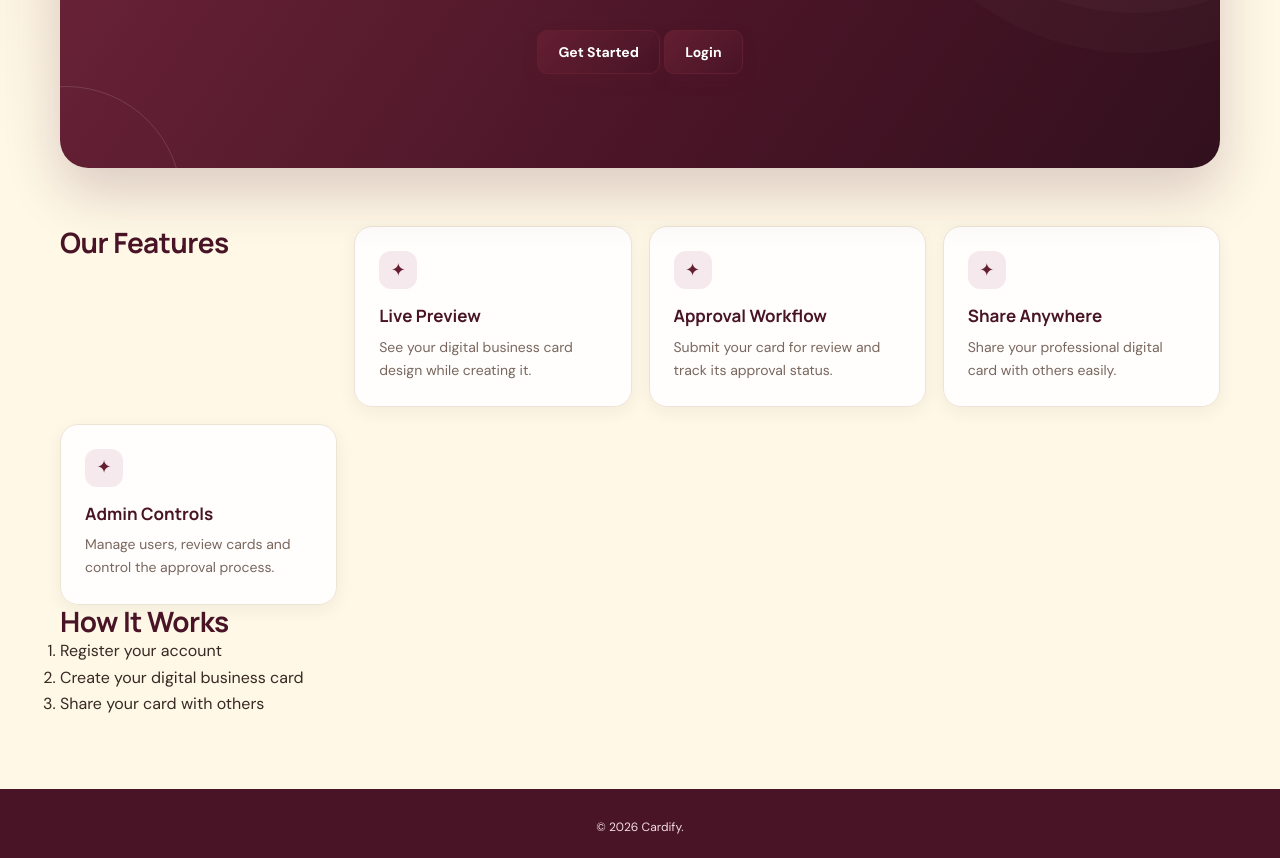
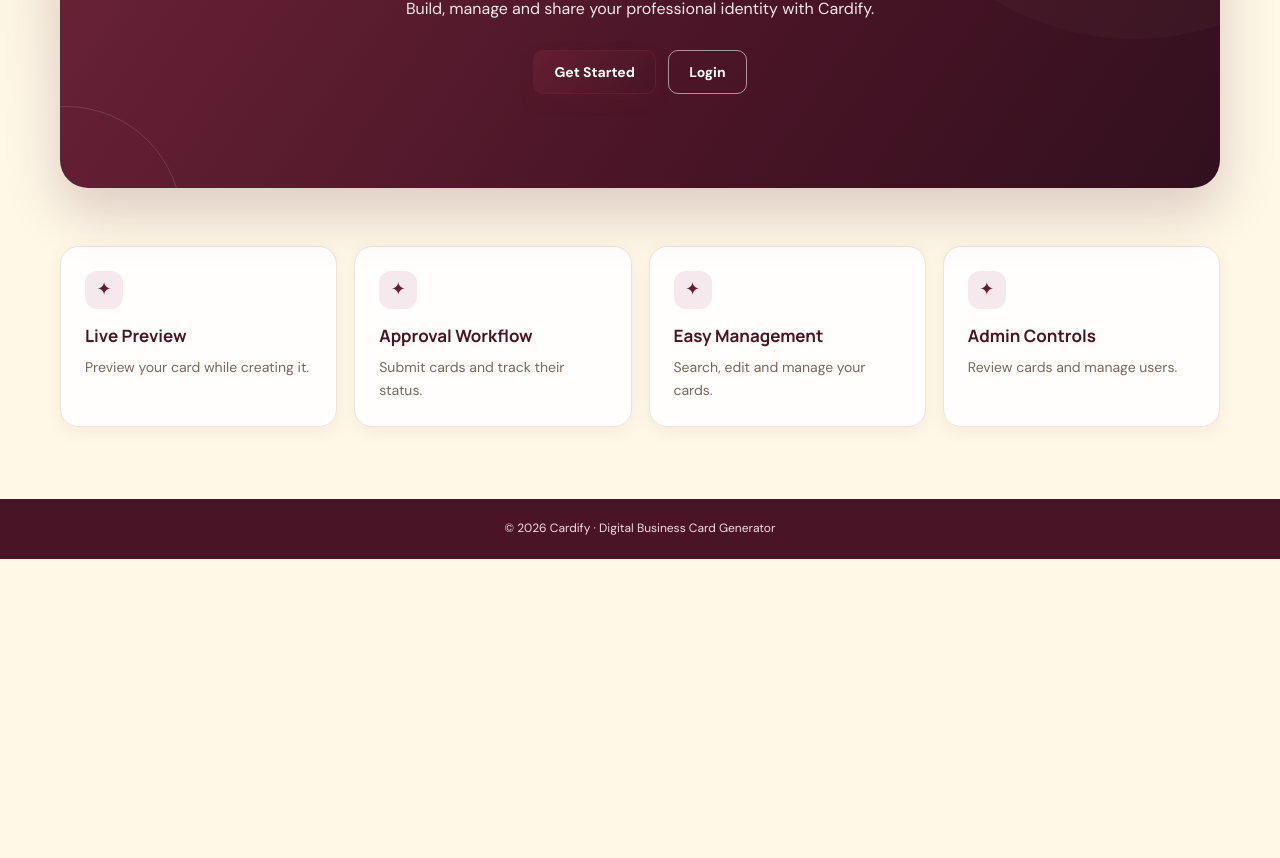
Before and after one commit to shimanshunarwalll9-create/cardify, a plain HTML site: page index.html in a window 1280 px wide. Shown: the part 326-1184 px from the top of the page. After the commit the page ends 885 px from the top, so only its background shows below. Drawn offline with Linux system fonts and the light colour scheme.

Commit message:
Apply upgraded Cardify page styling

```diff
--- a/index.html
+++ b/index.html
@@ -1,110 +1,32 @@
-
-<!DOCTYPE html>
+<!doctype html>
 <html lang="en">
 <head>
-    <meta charset="UTF-8">
-    <meta name="viewport" content="width=device-width, initial-scale=1.0">
-
-    <title>Cardify - Digital Business Card Generator</title>
-
+    <meta charset="utf-8">
+    <meta name="viewport" content="width=device-width,initial-scale=1">
+    <title>Index | Cardify</title>
+    <link rel="preconnect" href="https://fonts.googleapis.com">
     <link href="https://fonts.googleapis.com/css2?family=Inter:wght@400;500;600;700;800&display=swap" rel="stylesheet">
-
     <link rel="stylesheet" href="css/style.css">
 </head>
-
 <body>
-
-    <!-- Header -->
-    <header>
-        <h1>CARDIFY - DIGITAL BUSINESS CARD GENERATOR</h1>
-
-        <nav>
-            <a href="login.html">Login</a>
-            <a href="register.html">Register</a>
-        </nav>
+    <header><a class="brand" href="index.html">CARDIFY</a>
+        <nav><a href="login.html">Login</a><a href="register.html">Register</a></nav>
     </header>
-
     <main>
-
-        <!-- Hero Section -->
         <section class="hero">
-            <h2>Create Your Digital Business Card</h2>
-
-            <p>
-                Build your professional identity with Cardify.
-                Create, manage and share your digital business
-                card easily.
-            </p>
-
-            <div class="hero-buttons">
-                <a class="btn" href="register.html">Get Started</a>
-
-                <a class="btn btn-outline" href="login.html">
-                    Login
-                </a>
-            </div>
+            <p class="eyebrow">YOUR DIGITAL IDENTITY</p>
+            <h1 id="mainHeading">Create Your Digital Business Card</h1>
+            <p>Build, manage and share your professional identity with Cardify.</p><a class="btn" href="register.html">Get Started</a> <a class="btn light" href="login.html">Login</a>
         </section>
-
-        <!-- Features Section -->
         <section class="features">
-
-            <h2>Our Features</h2>
-
-            <article>
-                <h3>Live Preview</h3>
-                <p>
-                    See your digital business card design
-                    while creating it.
-                </p>
-            </article>
-
-            <article>
-                <h3>Approval Workflow</h3>
-                <p>
-                    Submit your card for review and track
-                    its approval status.
-                </p>
-            </article>
-
-            <article>
-                <h3>Share Anywhere</h3>
-                <p>
-                    Share your professional digital card
-                    with others easily.
-                </p>
-            </article>
-
-            <article>
-                <h3>Admin Controls</h3>
-                <p>
-                    Manage users, review cards and control
-                    the approval process.
-                </p>
-            </article>
-
+            <article><h3>Live Preview</h3><p>Preview your card while creating it.</p></article>
+            <article><h3>Approval Workflow</h3><p>Submit cards and track their status.</p></article>
+            <article><h3>Easy Management</h3><p>Search, edit and manage your cards.</p></article>
+            <article><h3>Admin Controls</h3><p>Review cards and manage users.</p></article>
         </section>
-
-        <!-- How It Works Section -->
-        <section class="steps">
-
-            <h2>How It Works</h2>
-
-            <ol>
-                <li>Register your account</li>
-                <li>Create your digital business card</li>
-                <li>Share your card with others</li>
-            </ol>
-
-        </section>
-
     </main>
-
-    <!-- Footer -->
-    <footer>
-        <p>&copy; 2026 Cardify.</p>
-    </footer>
-
+    <footer>© 2026 Cardify · Digital Business Card Generator</footer>
+    <script src="js/data.js"></script>
     <script src="js/app.js"></script>
-
 </body>
 </html>
```
